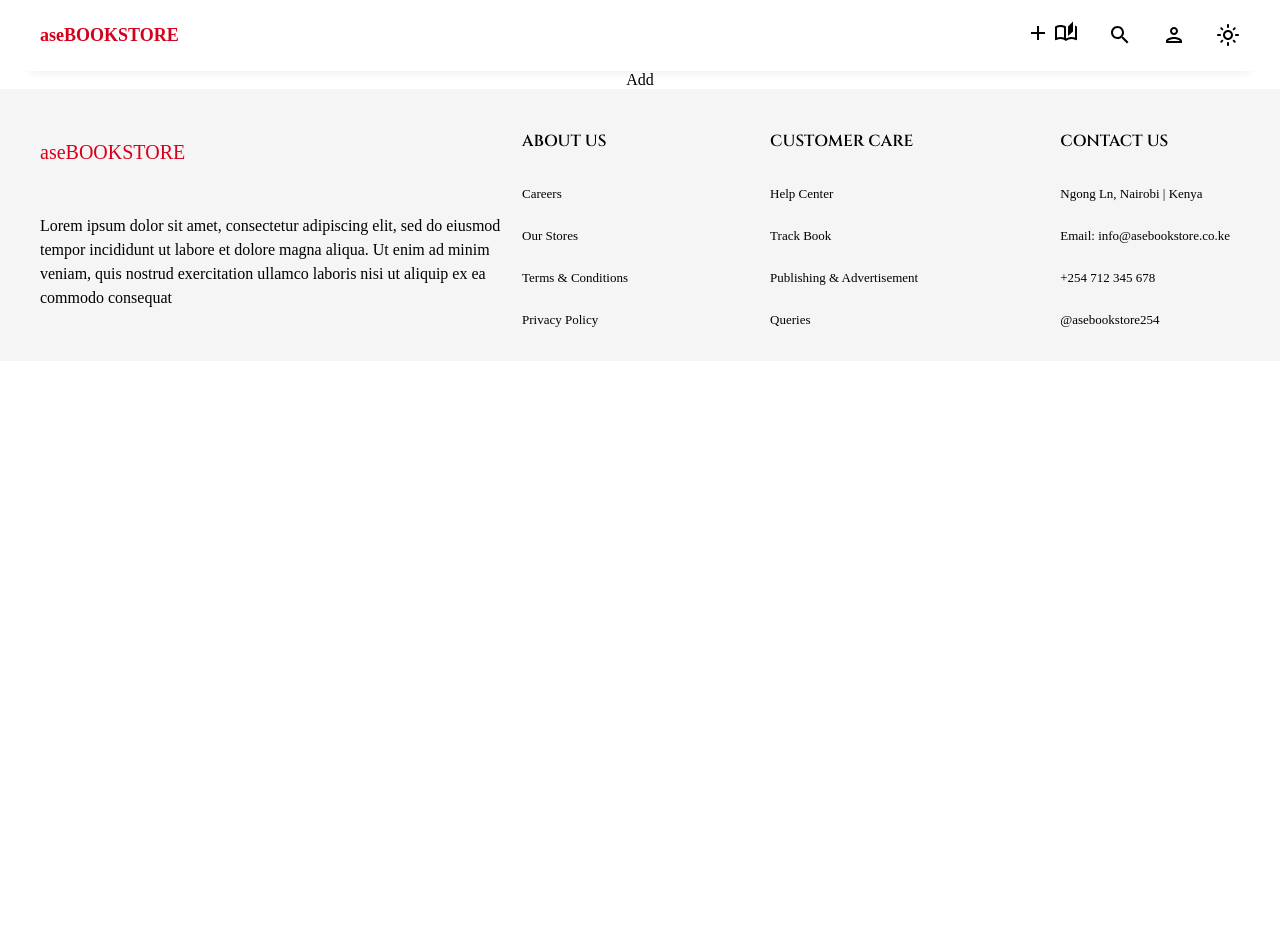
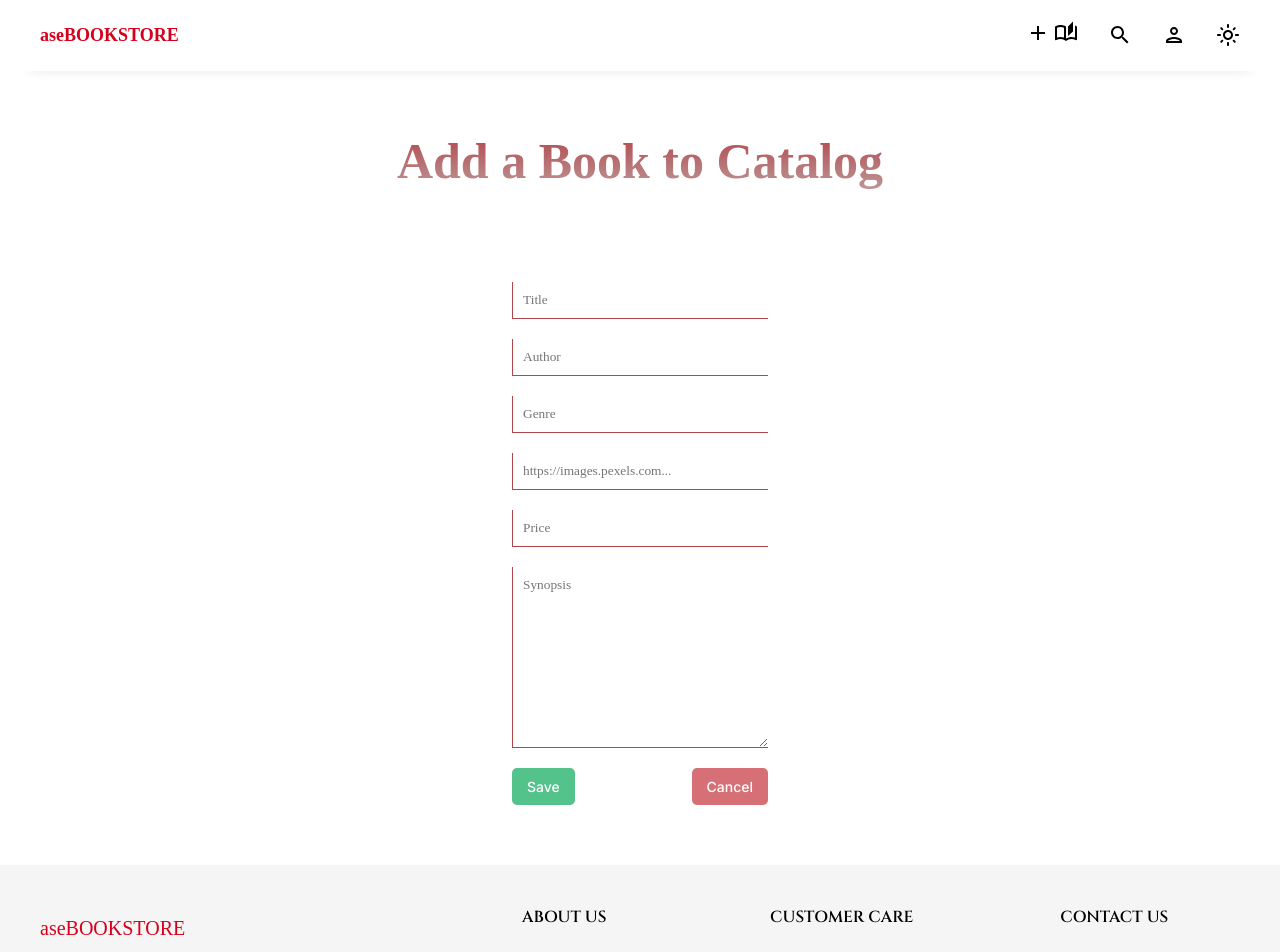
Before and after one commit to Ase020/ase-bookstore-crud-app, a React (Vite) app: page /book/add in a window 1280 px wide. Shown: the top 952 px of the page. Before the commit the page ends 800 px from the top, so only its background shows below. Built offline with nearby package versions, Linux system fonts and the light colour scheme; a web font is replaced by a local one.

Commit message:
add page build

```diff
--- a/src/pages/add/Add.jsx
+++ b/src/pages/add/Add.jsx
@@ -1,7 +1,48 @@
+import { useNavigate } from "react-router-dom";
+import AOS from "aos";
+import "aos/dist/aos.css";
+
+// init AOS animation
+AOS.init({
+  duration: 1000,
+  offset: 100,
+});
+
 import "./add.scss";
 
 const Add = () => {
-  return <div>Add</div>;
+  const navigate = useNavigate();
+  return (
+    <div className="add-book" data-aos="fade-up">
+      <h2>Add a Book to Catalog</h2>
+
+      <form className="form" data-aos="flip-right">
+        <input type="text" placeholder="Title" className="input" />
+        <input type="text" placeholder="Author" className="input" />
+        <input type="text" placeholder="Genre" className="input" />
+        <input
+          type="text"
+          placeholder="https://images.pexels.com..."
+          className="input"
+        />
+        <input type="number" placeholder="Price" className="input" />
+        <textarea
+          className="textarea"
+          placeholder="Synopsis"
+          cols="30"
+          rows="10"
+        ></textarea>
+        <div className="button-container">
+          <button type="submit" className="save">
+            Save
+          </button>
+          <button className="cancel" onClick={() => navigate("/")}>
+            Cancel
+          </button>
+        </div>
+      </form>
+    </div>
+  );
 };
 
 export default Add;
--- a/src/pages/add/add.scss
+++ b/src/pages/add/add.scss
@@ -0,0 +1,61 @@
+.add-book {
+  width: 1240px;
+  // background: #d1d1d1;
+  display: flex;
+  flex-direction: column;
+  align-items: center;
+  justify-content: center;
+  padding: 20px;
+  gap: 50px;
+  margin-bottom: 40px;
+
+  h2 {
+    font-size: 50px;
+    color: #b1454a;
+    background: linear-gradient(to bottom, #b1454a, #bd9797);
+    background-clip: text;
+    -webkit-background-clip: text;
+    -webkit-text-fill-color: transparent;
+  }
+
+  .form {
+    display: flex;
+    flex-direction: column;
+    justify-content: center;
+    gap: 20px;
+
+    .input,
+    .textarea {
+      padding: 10px;
+      outline: none;
+      border: none;
+      border-bottom: 1px solid #b1454a;
+      border-left: 1px solid #b1454a;
+    }
+
+    .button-container {
+      display: flex;
+      align-items: center;
+      justify-content: space-between;
+
+      button {
+        border: none;
+        padding: 10px 15px;
+        border-radius: 5px;
+        cursor: pointer;
+        color: white;
+        font-family: "Inter", serif;
+        font-weight: 500;
+        font-size: 14px;
+      }
+
+      .save {
+        background: #53c28b;
+      }
+
+      .cancel {
+        background: #d77076;
+      }
+    }
+  }
+}
--- a/src/pages/home/Home.jsx
+++ b/src/pages/home/Home.jsx
@@ -1,7 +1,7 @@
 import "./home.scss";
+import { BookLayout } from "../../components";
 import AOS from "aos";
 import "aos/dist/aos.css";
-import { BookLayout } from "../../components";
 
 // init AOS animation
 AOS.init({
```
